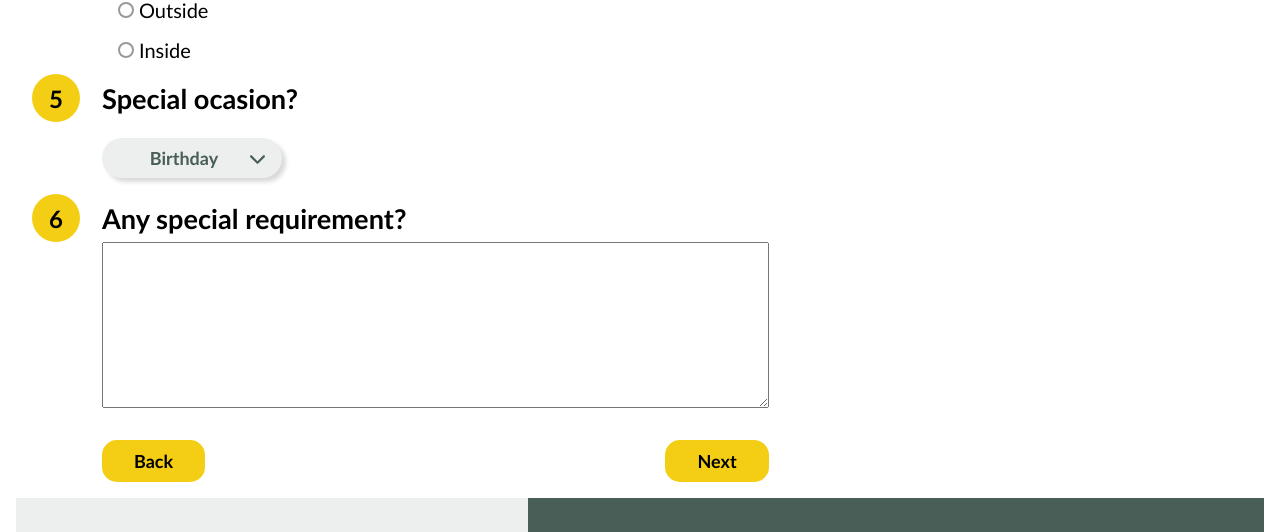
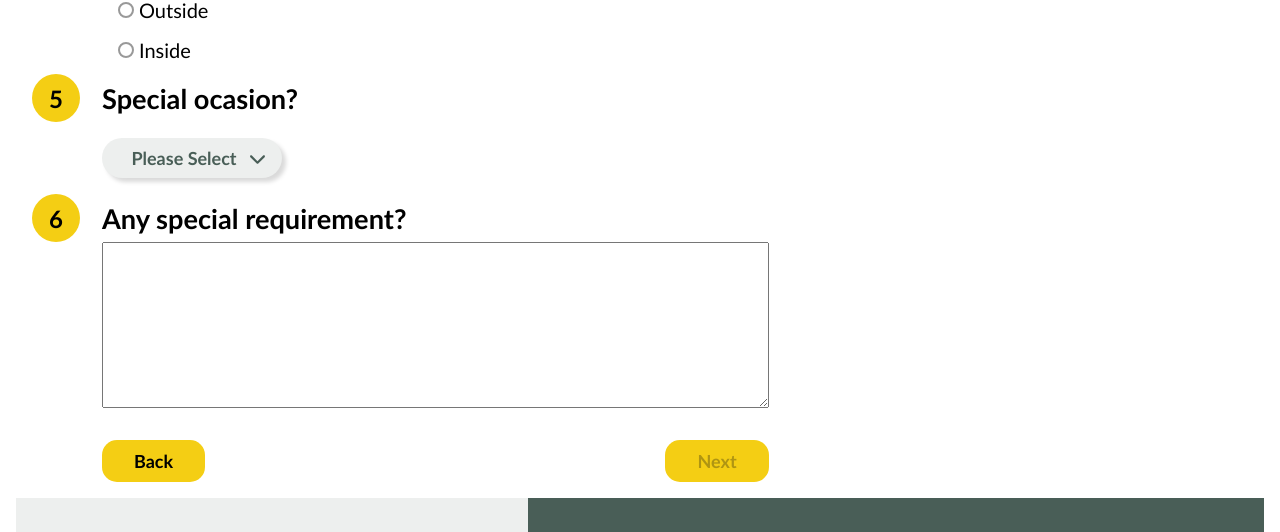
Before and after one commit to claceotto/little-lemon, a React (Create React App) app: page /reservation in a window 1280 px wide. Shown: the part 1214-1746 px from the top of the page. Built offline with nearby package versions, Linux system fonts and the light colour scheme.

Commit message:
Adding form controls. Buttons need work

```diff
--- a/src/Components/Button.css
+++ b/src/Components/Button.css
@@ -20,3 +20,7 @@
 .styled-button:active {
     transform: scale(0.9);
 }
+
+.disabled {
+    background-color: blue;
+}
--- a/src/Components/Button.js
+++ b/src/Components/Button.js
@@ -1,7 +1,15 @@
 import "./Button.css";
 
-function Button({ btext }) {
-  return <button className="styled-button">{btext}</button>;
+function Button({ btext, disabled }) {
+  return (
+    <button
+      className={`styled-button ${disabled === "disabled" ? "disabled" : ""}`}
+      type="button"
+      disabled={disabled}
+    >
+      {btext}
+    </button>
+  );
 }
 
 export default Button;
--- a/src/Components/Pages/Reservation/BookingForm/BookingForm.css
+++ b/src/Components/Pages/Reservation/BookingForm/BookingForm.css
@@ -125,7 +125,6 @@ option {
     color: #495E57;
     font-size: 18px;
     font-weight: bold;
-    /* line-height: 60px; */
     text-align: center;
 }
 
@@ -134,6 +133,7 @@ option {
     background-image: url(../../../../../public/images/chevron-down-solid-white.svg);
     color: #ffffff;
 }
+
 
 .styled-counter {
     display: flex;
@@ -226,3 +226,10 @@ input::-webkit-inner-spin-button {
 .radio:checked {
     border: 6px solid black;
   }
+
+  .error {
+    color: red;
+    grid-column-start: 2;
+    grid-column-end: 5;
+    margin-top: 0rem;
+  }
--- a/src/Components/Pages/Reservation/BookingForm/BookingForm.js
+++ b/src/Components/Pages/Reservation/BookingForm/BookingForm.js
@@ -5,13 +5,19 @@ import { useCallback, useState } from "react";
 import dayjs from "dayjs";
 
 export default function BookingForm() {
+  const [reservationDate, setReservationDate] = useState(dayjs());
   const [reservationTime, setReservationTime] = useState("");
-  const [reservationDate, setReservationDate] = useState(dayjs());
   const [numberOfGuests, setNumberOfGuests] = useState(1);
+  const [isMinGuestNumber, setIsMinGuestNumber] = useState(false);
+  const [isMaxGuestNumber, setIsMaxGuestNumber] = useState(false);
+  const [sittingPlace, setSittingPlace] = useState("");
+  const [occasion, setOccasion] = useState("");
+  const [isFormValid, setIsFormValid] = useState(false);
 
-  const handleReservationDateChange = useCallback((e) => {
-    const target = e.currentTarget || e.target;
-    setReservationDate(target.value);
+  const handleReservationDateChange = useCallback((newValue) => {
+    // Why does this work??? That's what the MUI documentation had
+    //but I don't know why it works!
+    setReservationDate(newValue);
   }, []);
 
   const handleReservationTimeChange = useCallback((e) => {
@@ -21,12 +27,59 @@ export default function BookingForm() {
 
   const handleGuestChange = useCallback((e) => {
     const target = e.currentTarget || e.target;
-    setNumberOfGuests(target.value);
+    setNumberOfGuests(Number(target.value));
+    if (target.value <= 0) {
+      setIsMinGuestNumber(true);
+      setIsMaxGuestNumber(false);
+    } else if (target.value >= 1 && target.value <= 10) {
+      setIsMinGuestNumber(false);
+      setIsMaxGuestNumber(false);
+    } else {
+      setIsMinGuestNumber(false);
+      setIsMaxGuestNumber(true);
+    }
   }, []);
 
-  const handlePlusGuest = useCallback((numberOfGuests) => {
-    const updatedGuests = numberOfGuests + 1;
-    setNumberOfGuests(updatedGuests);
+  const handleMinusGuest = useCallback(() => {
+    const minusGuest = numberOfGuests - 1;
+    console.log(numberOfGuests);
+    if (minusGuest <= 0) {
+      setNumberOfGuests(0);
+      setIsMinGuestNumber(true);
+      setIsMaxGuestNumber(false);
+    } else if (minusGuest >= 1 && minusGuest <= 10) {
+      setNumberOfGuests(minusGuest);
+      setIsMinGuestNumber(false);
+      setIsMaxGuestNumber(false);
+    } else {
+      setNumberOfGuests(minusGuest);
+      setIsMinGuestNumber(false);
+      setIsMaxGuestNumber(true);
+    }
+  }, [numberOfGuests]);
+
+  const handlePlusGuest = useCallback(() => {
+    const plusGuest = numberOfGuests + 1;
+    console.log(numberOfGuests);
+    if (plusGuest >= 1 && plusGuest <= 10) {
+      setNumberOfGuests(plusGuest);
+      setIsMinGuestNumber(false);
+      setIsMaxGuestNumber(false);
+    } else {
+      setNumberOfGuests(plusGuest);
+      setIsMinGuestNumber(false);
+      setIsMaxGuestNumber(true);
+    }
+  }, [numberOfGuests]);
+
+  const handleSittingPlaceChange = useCallback((e) => {
+    const target = e.currentTarget || e.target;
+    setSittingPlace(target.value);
+  }, []);
+
+  const handleOccasionChange = useCallback((e) => {
+    const target = e.currentTarget || e.target;
+    setOccasion(target.value);
   }, []);
 
   const handleSubmit = (e) => {
@@ -42,12 +95,12 @@ export default function BookingForm() {
         When?
       </label>
       <div className="content">
-        {/* Not sure if this is going to work. Need to look at documenation for the calendar. */}
         <Calendar
           id={"res-date"}
           name={"res-date"}
           value={reservationDate}
           onChange={handleReservationDateChange}
+          required
         />
       </div>
       <span className="circle">2</span>
@@ -61,6 +114,7 @@ export default function BookingForm() {
         name="res-time"
         value={reservationTime}
         onChange={handleReservationTimeChange}
+        required
       >
         <option value="">Please Select</option>
         <option value="17">17:00</option>
@@ -69,8 +123,6 @@ export default function BookingForm() {
         <option value="20">20:00</option>
         <option value="21">21:00</option>
       </select>
-
-      {/* When adding form control to "guests add funtion to the buttons to add or substract guests" */}
 
       <span className="circle">3</span>
       <label htmlFor="guests" className="res-title">
@@ -81,7 +133,7 @@ export default function BookingForm() {
         <button
           type="button"
           className="number-counter-btn btn-left"
-          onClick={handlePlusGuest}
+          onClick={handleMinusGuest}
         >
           -
         </button>
@@ -93,9 +145,24 @@ export default function BookingForm() {
           placeholder={numberOfGuests}
           value={numberOfGuests}
           onChange={handleGuestChange}
+          required
         />
-        <button className="number-counter-btn btn-right">+</button>
+        <button
+          type="button"
+          className="number-counter-btn btn-right"
+          onClick={handlePlusGuest}
+        >
+          +
+        </button>
       </div>
+      {isMinGuestNumber ? (
+        <p className="error">You must have at least 1 guest.</p>
+      ) : null}
+      {isMaxGuestNumber ? (
+        <p className="error">
+          Please call us for reservations for more then 10 guests.
+        </p>
+      ) : null}
 
       <span className="circle">4</span>
       <legend className="res-title">Where would you like to sit?</legend>
@@ -107,7 +174,8 @@ export default function BookingForm() {
             name="sittingPlace"
             value="outside"
             className="radio"
-            required
+            checked={sittingPlace === "outside"}
+            onChange={handleSittingPlaceChange}
           />
           <label htmlFor="outside" className="label">
             Outside
@@ -120,6 +188,8 @@ export default function BookingForm() {
             name="sittingPlace"
             value="inside"
             className="radio"
+            checked={sittingPlace === "inside"}
+            onChange={handleSittingPlaceChange}
           />
           <label htmlFor="inside" className="label">
             Inside
@@ -132,12 +202,22 @@ export default function BookingForm() {
         Special ocasion?
       </label>
 
-      <select id="occasion" className="drop-down">
-        <option>Birthday</option>
-        <option>Anniversary</option>
-        <option>Engagement</option>
-        <option>Work party</option>
-        <option>Other</option>
+      <select
+        className={`drop-down ${!!occasion ? "has-value-selected" : ""}`}
+        id="occasion"
+        name="occasion"
+        value={occasion}
+        onChange={handleOccasionChange}
+        required
+      >
+        <option value="">Please Select</option>
+        <option value="birthday" className="birthday">
+          Birthday
+        </option>
+        <option value="anniversary">Anniversary</option>
+        <option value="engagement">Engagement</option>
+        <option value="work party">Work party</option>
+        <option value="other">Other</option>
       </select>
 
       <span className="circle">6</span>
@@ -156,7 +236,10 @@ export default function BookingForm() {
         <Button btext={"Back"} />
       </div>
       <div className="nextbtn">
-        <Button btext={"Next"} />
+        <Button
+          btext={"Next"}
+          disabled={isFormValid ? "disabled" : "notdisabled"}
+        />
       </div>
     </form>
   );
```
Also changed, not shown: public/images/cake-candles-solid.svg (added).
